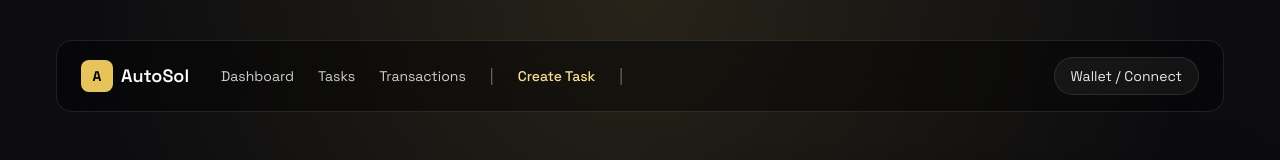
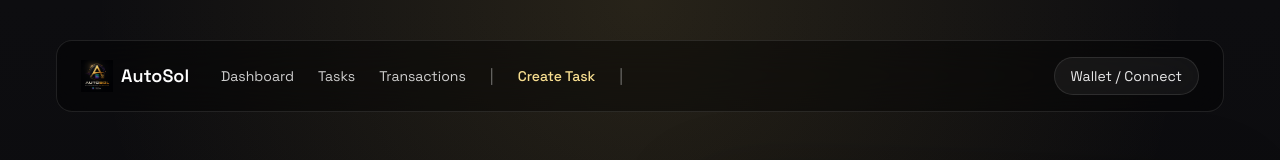
Before and after one commit to sahilsalunke42/Autopay-Solana, a Next.js app in the folder client/: page / in a window 1280 px wide. Shown: the top 160 px of the page. Built offline with nearby package versions, Linux system fonts and the light colour scheme; no server answers.

Commit message:
feat: add AutoSol logo to navbar and update image rendering

```diff
--- a/client/src/components/layout/navbar.tsx
+++ b/client/src/components/layout/navbar.tsx
@@ -1,13 +1,14 @@
 type NavbarProps = {
   walletConnected: boolean;
 };
+import AutoSol from "@/assets/AutoSol.png"
 
 export function Navbar({ walletConnected }: NavbarProps) {
   return (
     <nav className="sticky top-4 z-50 mb-8 rounded-2xl border border-white/10 bg-black/40 px-4 py-3 backdrop-blur-xl md:px-6 md:py-4">
       <div className="flex flex-wrap items-center gap-4 md:gap-6">
         <a href="#dashboard" className="mr-2 inline-flex items-center gap-2">
-          <span className="inline-flex h-8 w-8 items-center justify-center rounded-lg bg-gold-300 text-sm font-bold text-black">A</span>
+          <span className="inline-flex h-8 w-8 items-center justify-center rounded-lg bg-gold-300 text-sm font-bold text-black"><img src={AutoSol.src} alt="AutoSol" className="h-full w-full" /></span>
           <span className="text-lg font-semibold">AutoSol</span>
         </a>
 
```
Also changed, not shown: client/src/assets/AutoSol.png (added), client/src/components/ui/button.tsx (line endings or trailing spaces).
